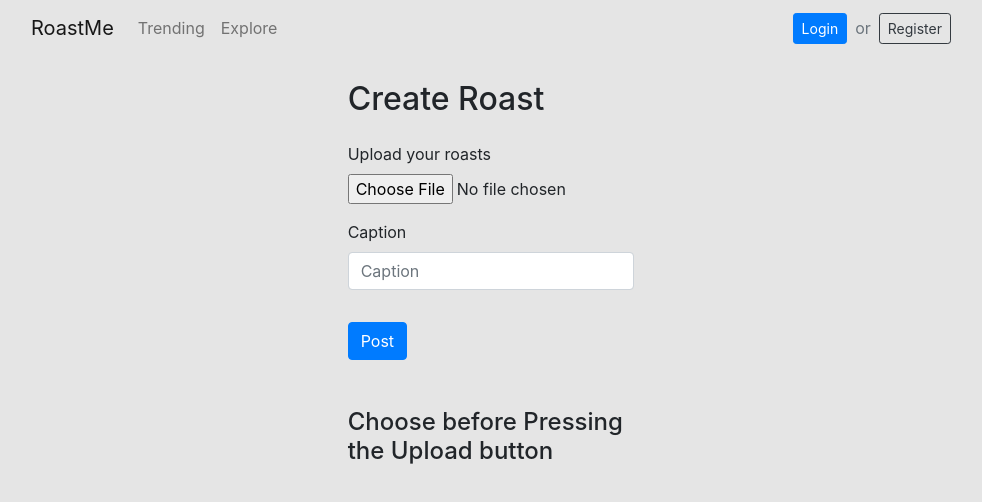
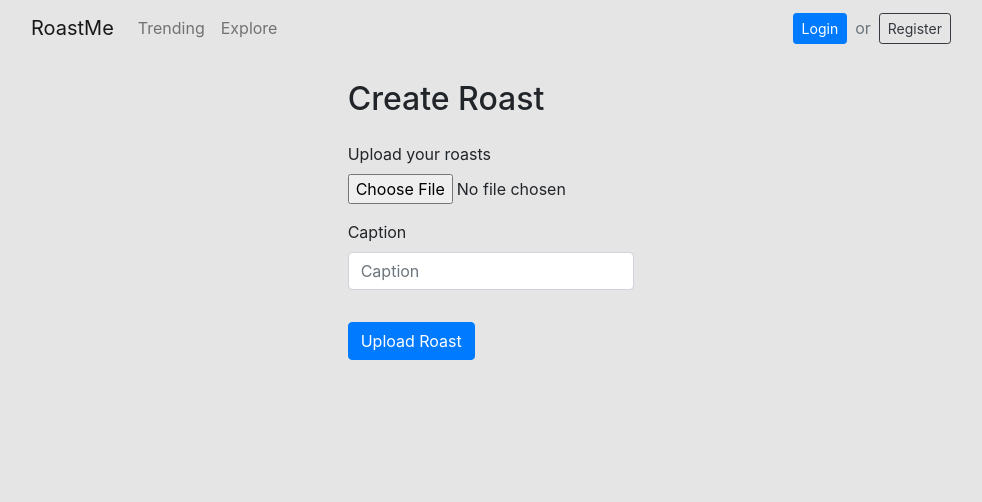
Before and after one commit to ayaanqui/roastme-frontend, a React (Create React App) app: page /post in a window 1280 px wide. Shown: the top 502 px of the page, without its empty margins (149-1131 px from the left). Built offline with nearby package versions, Linux system fonts and the light colour scheme.

Commit message:
Added loading and error messages

```diff
--- a/src/Pages/CreateRoast.js
+++ b/src/Pages/CreateRoast.js
@@ -1,5 +1,5 @@
 import React from 'react';
-import { Form, Row, Col, Button } from 'react-bootstrap';
+import { Form, Row, Col, Button, Spinner, Alert } from 'react-bootstrap';
 import api from '../api';
 import Axios from 'axios';
 import { connect } from 'react-redux';
@@ -13,10 +13,15 @@ class CreateRoast extends React.Component {
       selectedFile: null,
       caption: '',
       description: '',
+      loading: false,
+      success: false,
+      error: false,
     };
   }
 
   handleSubmit = event => {
+    this.setState({ loading: true });
+
     event.preventDefault();
     const token = this.props.token;
 
@@ -33,8 +38,16 @@ class CreateRoast extends React.Component {
         headers: { Authorization: `Bearer ${token}` }
       }
     )
-      .then(roast => console.log(roast))
-      .catch(err => console.log(err));
+      .then(roast => {
+        this.setState({
+          loading: false,
+          caption: '',
+          selectedFile: null,
+          success: true,
+          error: false,
+        });
+      })
+      .catch(err => this.setState({ loading: false, success: false, error: true }));
   };
 
   handleImageChange = event => this.setState({ selectedFile: event.target.files[0] });
@@ -63,6 +76,43 @@ class CreateRoast extends React.Component {
     }
   };
 
+  renderPostButton = () => {
+    if (this.state.loading) {
+      return (
+        <Button className="mt-3" variant="primary" type="submit" disabled={true}>
+          <Spinner size="sm" animation="grow" variant="light" className="mr-2" />
+          Uploading...
+        </Button>
+      );
+    } else {
+      return (
+        <Button className="mt-3" variant="primary" type="submit">
+          Upload Roast
+        </Button>
+      );
+    }
+  };
+
+  renderAlerts = () => {
+    if (this.state.error) {
+      return (
+        <Alert variant='danger'>
+          Image and caption are both required
+        </Alert>
+      );
+    }
+
+    if (this.state.success) {
+      return (
+        <Alert variant='success'>
+          Awesome! Your roast was uploaded successfully
+        </Alert>
+      );
+    }
+
+    return null;
+  }
+
   render = () => {
     return (
       <>
@@ -74,23 +124,18 @@ class CreateRoast extends React.Component {
             >
               <h2 className="mb-4">Create Roast</h2>
 
+              {this.renderAlerts()}
+
               <Form.Group controlId="image">
                 <Form.File id="image" label="Upload your roasts" onChange={this.handleImageChange} />
               </Form.Group>
 
               <Form.Group controlId="caption">
                 <Form.Label>Caption</Form.Label>
-                <Form.Control placeholder="Caption" onChange={this.handleCaptionChange} />
+                <Form.Control placeholder="Caption" onChange={this.handleCaptionChange} value={this.state.caption} />
               </Form.Group>
 
-              <Button className="mt-3" variant="primary" type="submit">
-                Post
-              </Button>
-
-              <br />
-              <br />
-
-              {this.fileData()}
+              {this.renderPostButton()}
             </Form>
           </Col>
         </Row>
```
